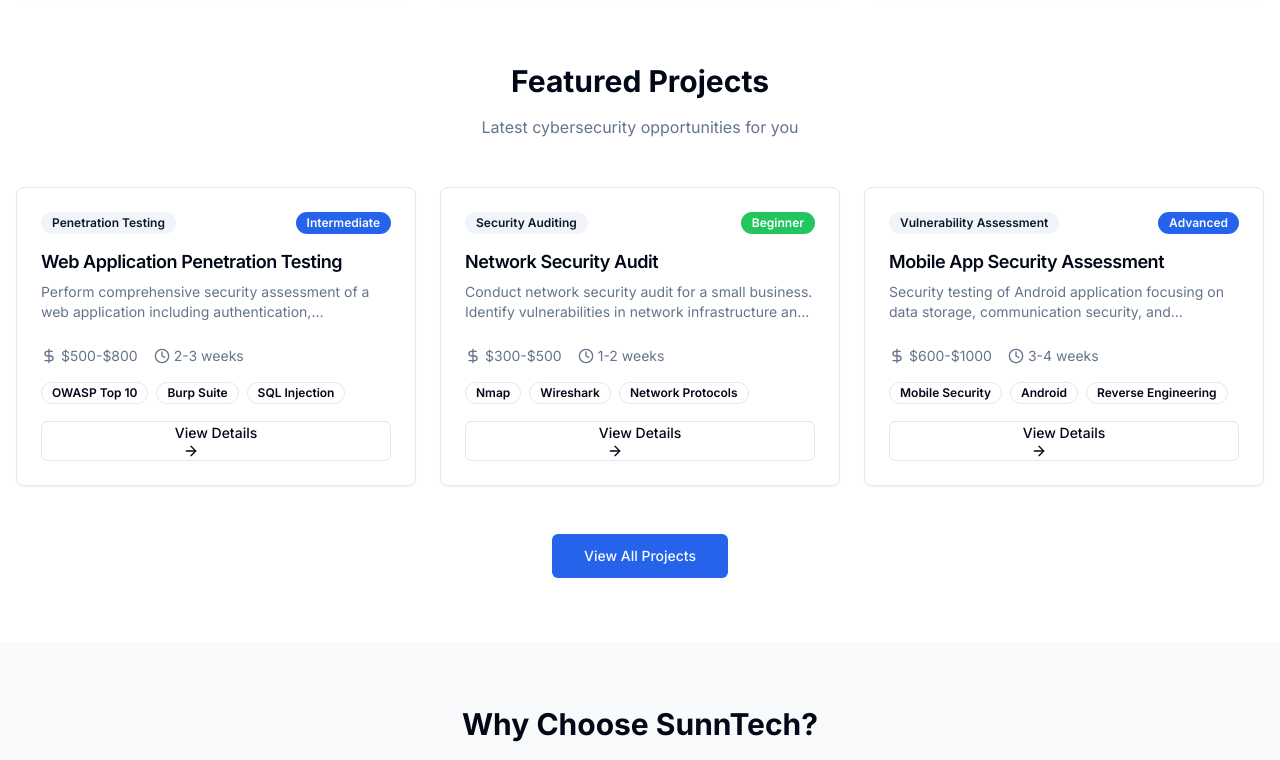
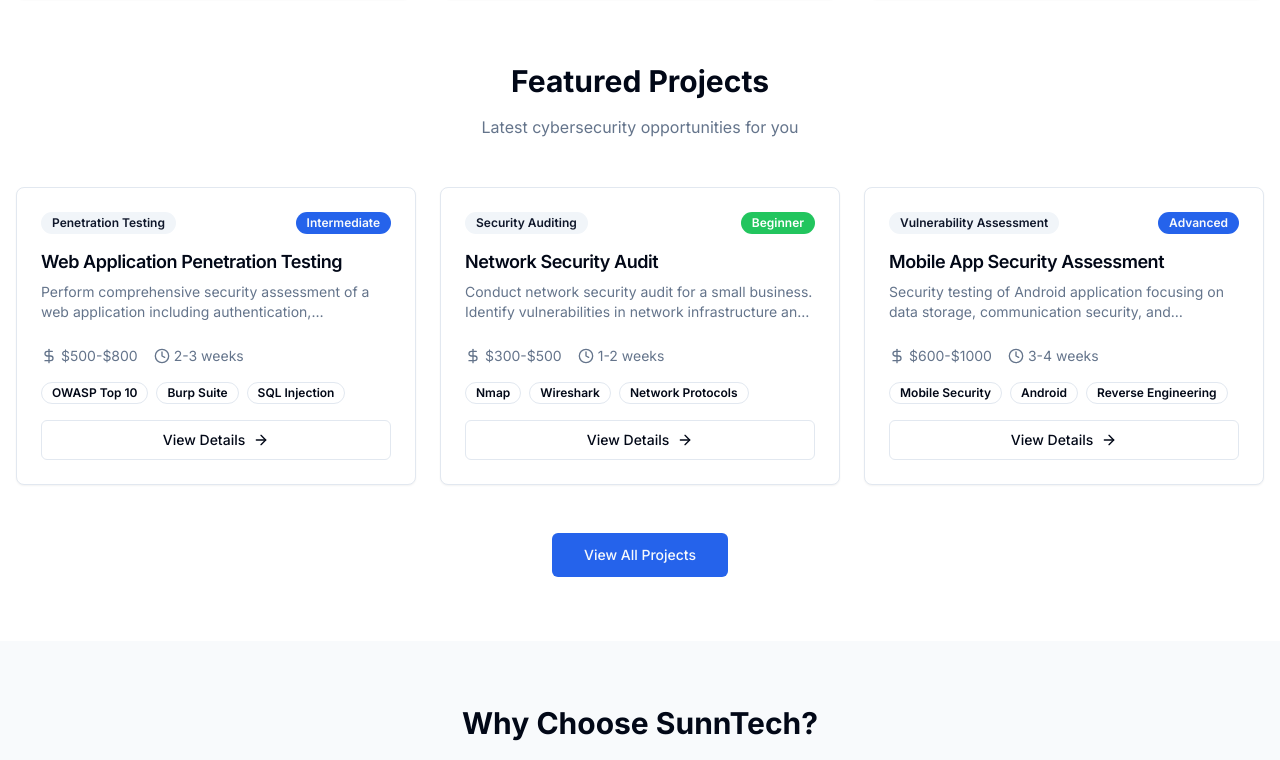
Before and after one commit to Sabhji/sunntech-platform, a Next.js app: page / in a window 1280 px wide. Shown: the part 748-1508 px from the top of the page. Built offline with nearby package versions, Linux system fonts and the light colour scheme.

Commit message:
Fix: Add asChild support to Button component with Radix Slot

```diff
--- a/package.json
+++ b/package.json
@@ -15,7 +15,8 @@
     "lucide-react": "^0.400.0",
     "class-variance-authority": "^0.7.0",
     "clsx": "^2.1.1",
-    "tailwind-merge": "^2.3.0"
+    "tailwind-merge": "^2.3.0",
+    "@radix-ui/react-slot": "^1.0.2"
   },
   "devDependencies": {
     "@types/node": "^20.14.10",
--- a/src/components/ui/button.tsx
+++ b/src/components/ui/button.tsx
@@ -1,14 +1,16 @@
 import * as React from "react"
+import { Slot } from "@radix-ui/react-slot"
 import { cn } from "@/lib/utils"
 
 export interface ButtonProps
   extends React.ButtonHTMLAttributes<HTMLButtonElement> {
   variant?: "default" | "destructive" | "outline" | "secondary" | "ghost" | "link"
   size?: "default" | "sm" | "lg" | "icon"
+  asChild?: boolean
 }
 
 const Button = React.forwardRef<HTMLButtonElement, ButtonProps>(
-  ({ className, variant = "default", size = "default", ...props }, ref) => {
+  ({ className, variant = "default", size = "default", asChild = false, ...props }, ref) => {
     const variants = {
       default: "bg-primary text-primary-foreground hover:bg-primary/90",
       destructive: "bg-destructive text-destructive-foreground hover:bg-destructive/90",
@@ -25,8 +27,10 @@ const Button = React.forwardRef<HTMLButtonElement, ButtonProps>(
       icon: "h-10 w-10",
     }
 
+    const Comp = asChild ? Slot : "button"
+
     return (
-      <button
+      <Comp
         className={cn(
           "inline-flex items-center justify-center rounded-md text-sm font-medium ring-offset-background transition-colors focus-visible:outline-none focus-visible:ring-2 focus-visible:ring-ring focus-visible:ring-offset-2 disabled:pointer-events-none disabled:opacity-50",
           variants[variant],
```
